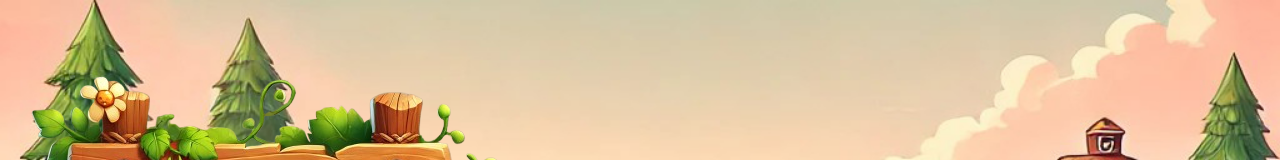
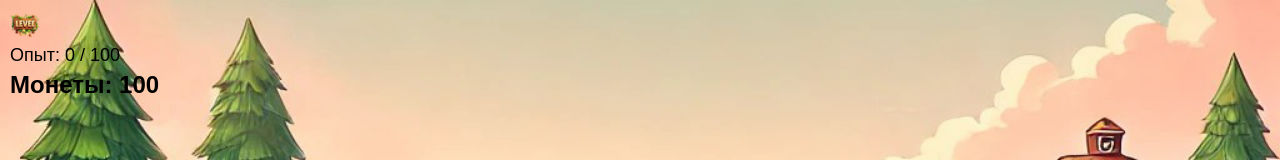
Before and after one commit to rydPRtg/fermaTg, a plain HTML site: page game/index.html in a window 1280 px wide. Shown: the top 160 px of the page. Drawn offline with Linux system fonts and the light colour scheme.

Commit message:
Update style.css

```diff
--- a/game/style.css
+++ b/game/style.css
@@ -20,7 +20,13 @@ body {
   text-align: left;
 }
 
-#level, #experience {
+#level-image {
+  width: 30px;
+  height: 30px;
+  margin-right: 10px;
+}
+
+#experience {
   font-size: 18px;
   margin-bottom: 5px;
 }
```
